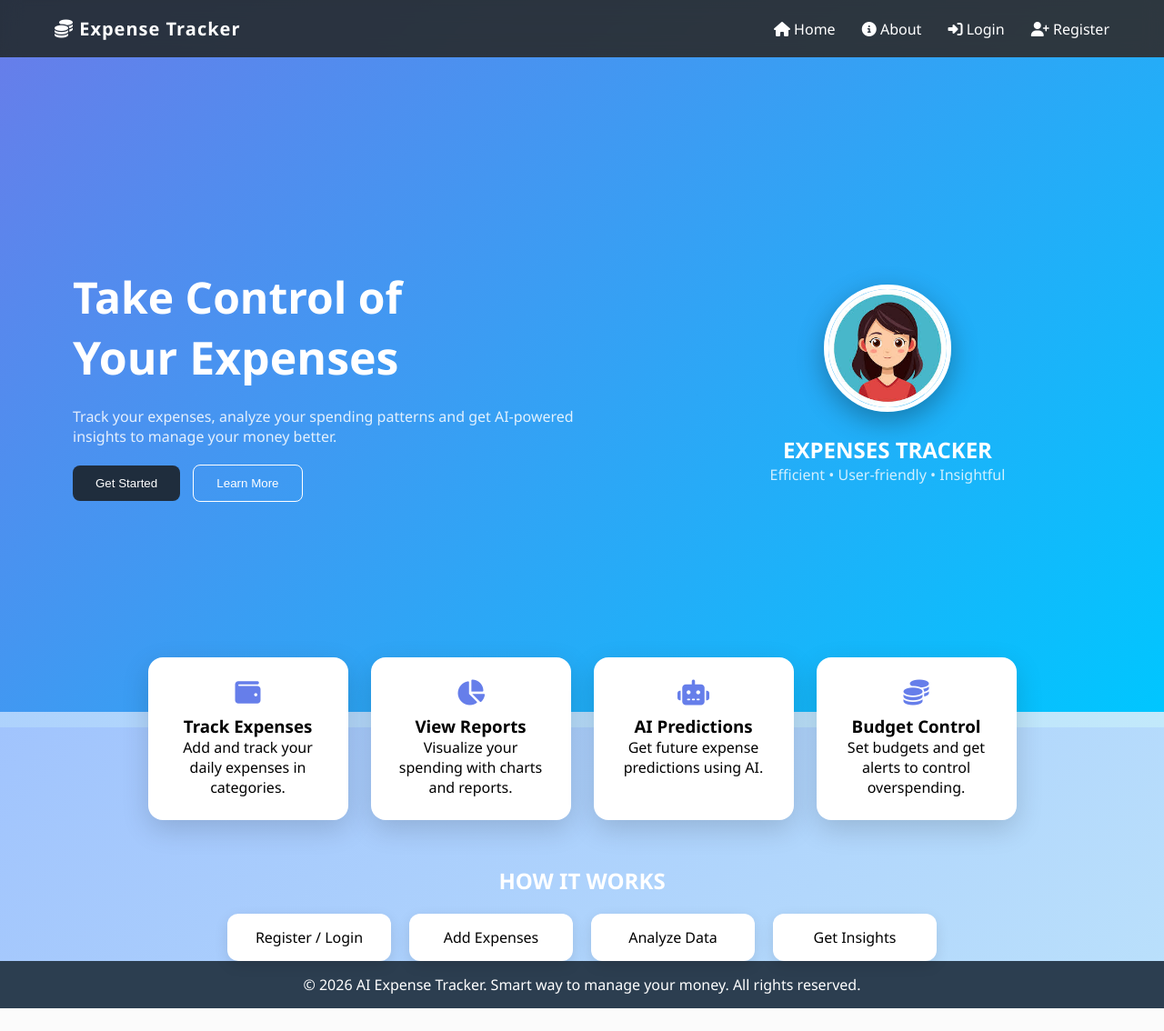
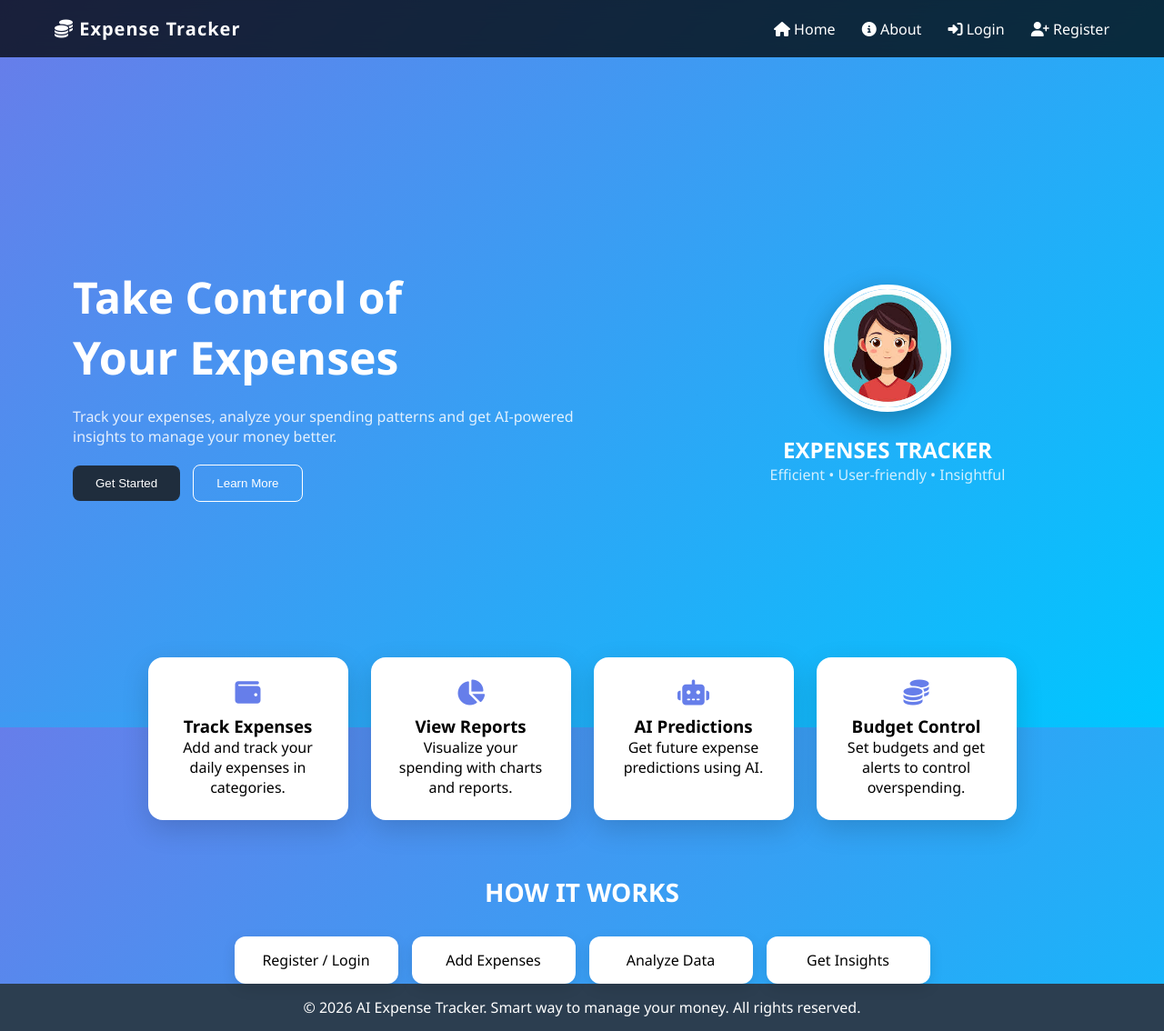
Before and after one commit to kanakadurgapitchuka/ai-expense-tracker, a Flask app: page / in a window 1280 px wide. Shown: the whole page at 91% size. Before the commit the page ends 1109 px from the top, so only its background shows below. Run offline with Flask 3, Linux system fonts and the light colour scheme; some libraries are stand-ins or nearby versions.

Commit message:
Update style.css

```diff
--- a/static/style.css
+++ b/static/style.css
@@ -11,10 +11,12 @@ html, body{
 }
 
 body{
+    margin:0;
     font-family: "Segoe UI", Arial, sans-serif;
-    background: linear-gradient(135deg,#a1c4fd,#c2e9fb);
+
+    background: linear-gradient(135deg, #667eea, #00c6ff);
     min-height:100vh;
-    color:#1f2d3d;
+
 }
 
 /* ================= NAVBAR ================= */
@@ -780,23 +782,27 @@ body{
 .features {
     display: flex;
     justify-content: center;
-    gap: 20px;
-    margin: 40px;
+    gap: 25px;
+    margin-top: -60px;   /* 🔥 floating effect */
+    margin-bottom: 40px;
 }
 
 .card {
     background: white;
     color: black;
-    padding: 20px;
-    border-radius: 12px;
-    width: 200px;
+    padding: 25px;
+    border-radius: 16px;
+    width: 220px;
     text-align: center;
-    box-shadow: 0 5px 15px rgba(0,0,0,0.1);
+
+    box-shadow: 0 10px 30px rgba(0,0,0,0.15); /* 🔥 depth */
     transition: 0.3s;
 }
 
-.card:hover {
-    transform: translateY(-8px);
+.card i {
+    font-size: 28px;
+    margin-bottom: 10px;
+    color: #667eea;
 }
 
 /* ===== HOW IT WORKS ===== */
@@ -966,3 +972,57 @@ body{
     border-radius: 12px;
     box-shadow: 0 5px 15px rgba(0,0,0,0.1);
 }
+/* ===== HOW IT WORKS PREMIUM ===== */
+
+.how {
+    text-align: center;
+    margin-top: 60px;
+    color: white;
+}
+
+.how h2 {
+    font-size: 28px;
+    margin-bottom: 30px;
+}
+
+.steps {
+    display: flex;
+    justify-content: center;
+    align-items: center;
+    gap: 15px;
+    flex-wrap: wrap;
+}
+
+.step {
+    background: white;
+    padding: 20px;
+    border-radius: 12px;
+    width: 160px;
+    text-align: center;
+
+    box-shadow: 0 5px 15px rgba(0,0,0,0.15);
+    transition: 0.3s;
+}
+
+.step:hover {
+    transform: translateY(-8px);
+}
+
+.circle {
+    width: 40px;
+    height: 40px;
+    background: #667eea;
+    color: white;
+    border-radius: 50%;
+    display: flex;
+    justify-content: center;
+    align-items: center;
+    margin: auto;
+    font-weight: bold;
+    margin-bottom: 10px;
+}
+
+.arrow {
+    font-size: 25px;
+    color: white;
+}
```
